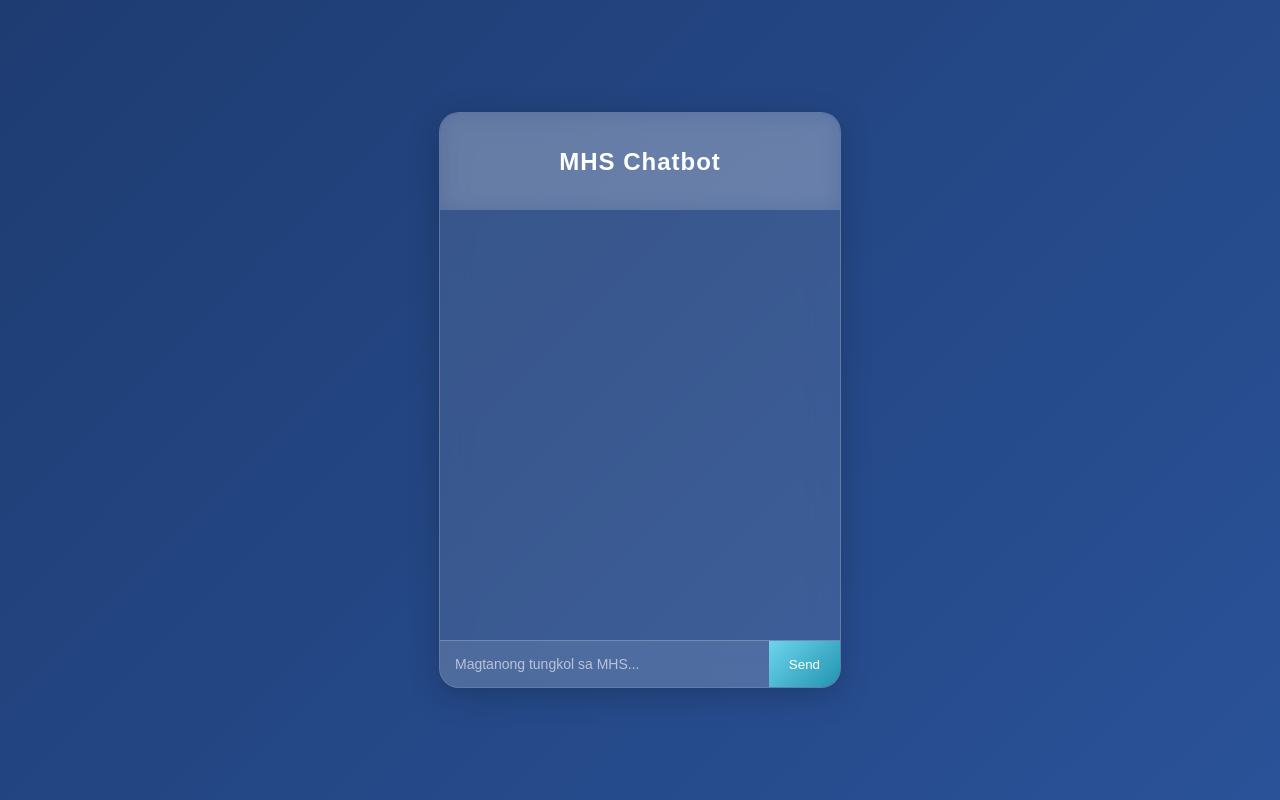
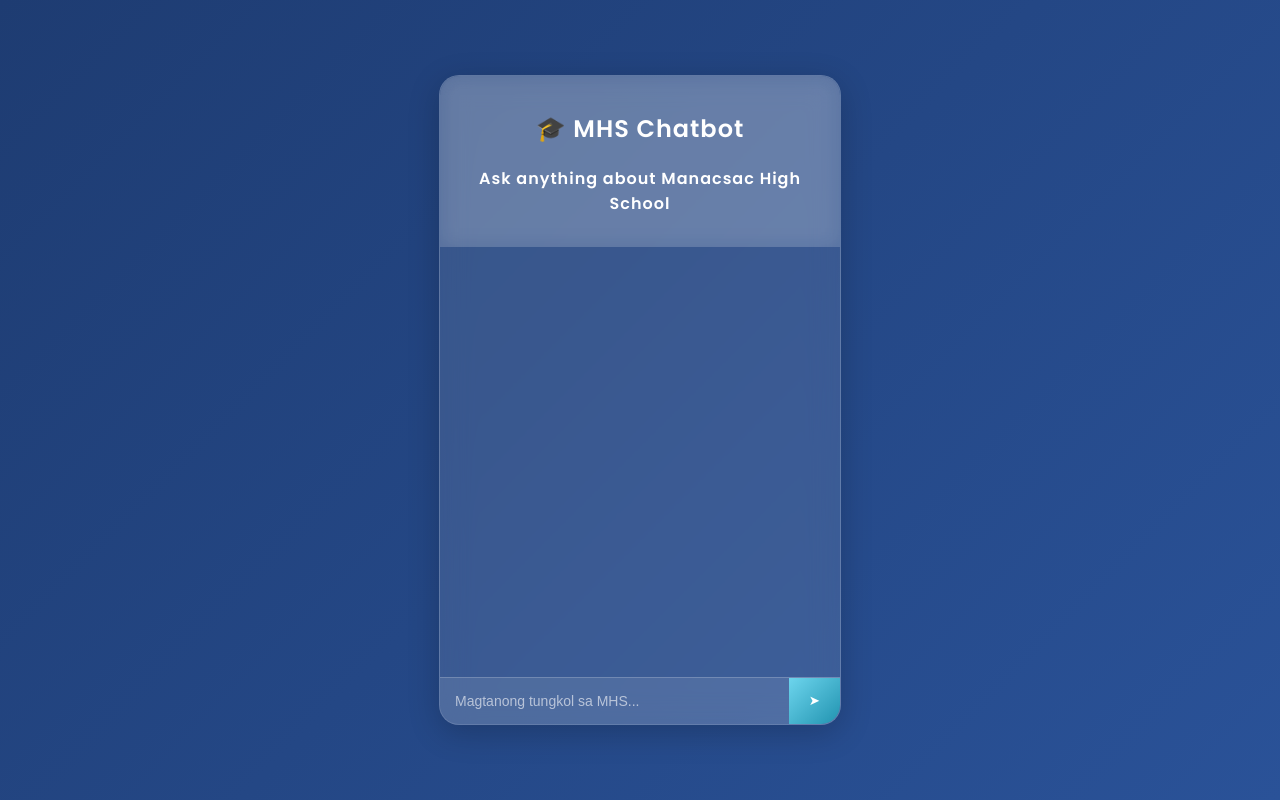
Before and after one commit to D4NC3L/manacsac-chatbot, a website: page index.html in a window 1280 px wide. Drawn offline with Linux system fonts and the light colour scheme.

Commit message:
Update index.html

```diff
--- a/index.html
+++ b/index.html
@@ -4,20 +4,27 @@
     <meta charset="UTF-8">
     <meta name="viewport" content="width=device-width, initial-scale=1.0">
     <title>Manacsac HS Chatbot</title>
+
+    <!-- Google Font for aesthetic -->
+    <link href="https://fonts.googleapis.com/css2?family=Poppins:wght@300;400;600&display=swap" rel="stylesheet">
+
     <link rel="stylesheet" href="style.css">
 </head>
 <body>
     <div class="chat-container">
         <header>
-            <h2>MHS Chatbot</h2>
+            <h2>🎓 MHS Chatbot</h2>
+            <p class="subtitle">Ask anything about Manacsac High School</p>
+        </header>
 
-        </header>
         <div id="chat-box"></div>
+
         <div class="input-area">
             <input type="text" id="user-input" placeholder="Magtanong tungkol sa MHS...">
-            <button onclick="sendMessage()">Send</button>
+            <button onclick="sendMessage()">➤</button>
         </div>
     </div>
+
     <script src="script.js"></script>
 </body>
 </html>
```
